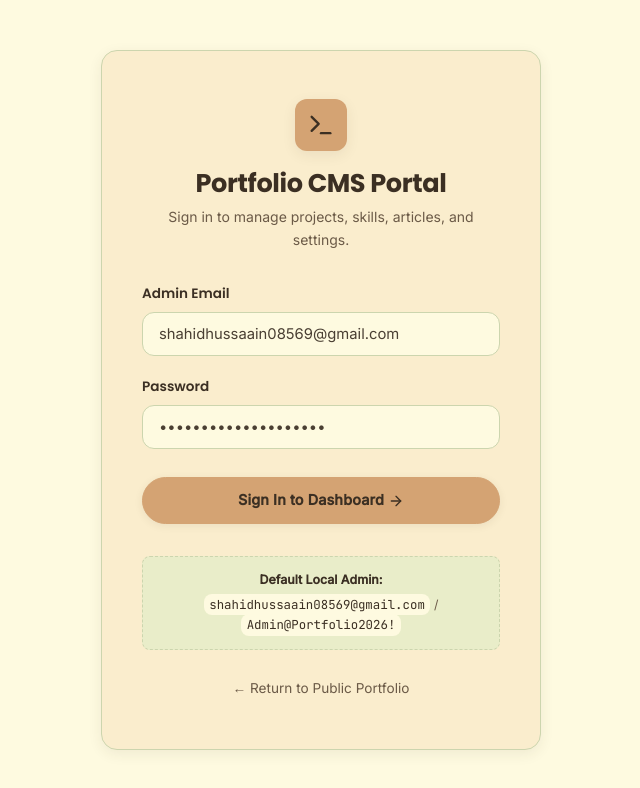
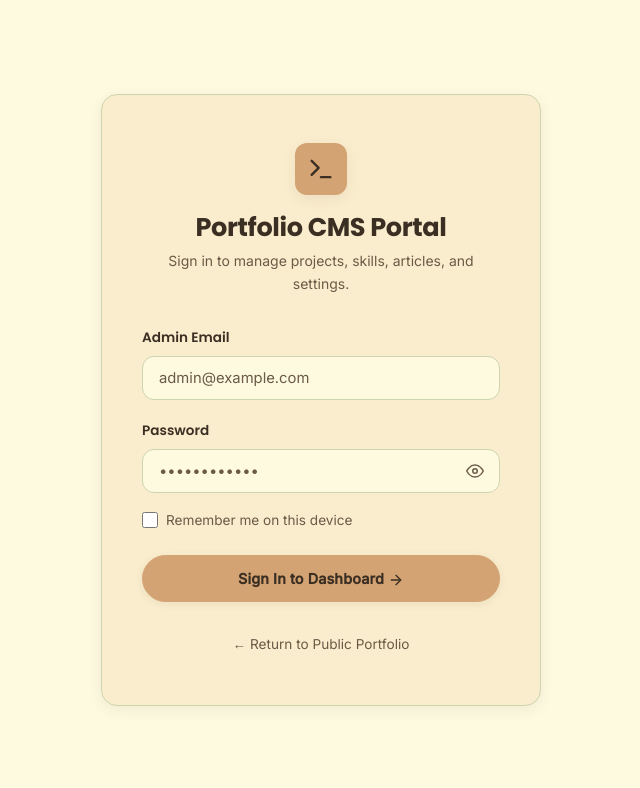
Before and after one commit to shahid08569/shahidPorfolioFrontend, an Angular app: page /admin/login in a window 1280 px wide. Shown: the top 788 px of the page, without its empty margins (319-959 px from the left). Built offline with nearby package versions, Linux system fonts and the light colour scheme.

Commit message:
feat(admin): remove default credentials hint, add password toggle and remember me

```diff
--- a/src/app/features/admin/login/login.component.html
+++ b/src/app/features/admin/login/login.component.html
@@ -24,6 +24,7 @@
           placeholder="admin@example.com"
           class="form-control"
           [class.invalid]="loginForm.get('email')?.invalid && loginForm.get('email')?.touched"
+          autocomplete="email"
         />
         <span class="field-error" *ngIf="loginForm.get('email')?.invalid && loginForm.get('email')?.touched">
           Valid email required.
@@ -32,17 +33,37 @@
 
       <div class="form-group">
         <label for="password" class="form-label">Password</label>
+        <div class="password-input-wrapper">
           <input
             id="password"
-          type="password"
+            [type]="showPassword() ? 'text' : 'password'"
             formControlName="password"
             placeholder="••••••••••••"
             class="form-control"
             [class.invalid]="loginForm.get('password')?.invalid && loginForm.get('password')?.touched"
+            autocomplete="current-password"
           />
+          <button
+            type="button"
+            class="btn-toggle-password"
+            (click)="togglePasswordVisibility()"
+            [attr.aria-label]="showPassword() ? 'Hide password' : 'Show password'"
+            [title]="showPassword() ? 'Hide password' : 'Show password'"
+            tabindex="-1"
+          >
+            <app-icon [name]="showPassword() ? 'eye-off' : 'eye'" [size]="18"></app-icon>
+          </button>
+        </div>
         <span class="field-error" *ngIf="loginForm.get('password')?.invalid && loginForm.get('password')?.touched">
           Password is required.
         </span>
+      </div>
+
+      <div class="form-options">
+        <label class="remember-label">
+          <input type="checkbox" formControlName="rememberMe" class="remember-checkbox" />
+          <span>Remember me on this device</span>
+        </label>
       </div>
 
       <div class="form-actions">
@@ -56,12 +77,6 @@
       </div>
     </form>
 
-    <!-- Seed Credential Helper Notice -->
-    <div class="credential-hint">
-      <span class="hint-label">Default Local Admin:</span>
-      <code>shahidhussaain08569@gmail.com</code> / <code>Admin&#64;Portfolio2026!</code>
-    </div>
-
     <div class="back-home">
       <a routerLink="/" class="home-link">← Return to Public Portfolio</a>
     </div>
--- a/src/app/features/admin/login/login.component.scss
+++ b/src/app/features/admin/login/login.component.scss
@@ -108,8 +108,71 @@
   }
 }
 
+.password-input-wrapper {
+  position: relative;
+  display: flex;
+  align-items: center;
+
+  .form-control {
+    padding-right: 2.75rem;
+  }
+
+  .btn-toggle-password {
+    position: absolute;
+    right: 0.65rem;
+    background: transparent;
+    border: none;
+    color: var(--text-muted);
+    cursor: pointer;
+    display: inline-flex;
+    align-items: center;
+    justify-content: center;
+    padding: 0.35rem;
+    border-radius: $radius-sm;
+    transition: color $transition-fast, transform $transition-fast;
+
+    &:hover {
+      color: var(--text-heading);
+      transform: scale(1.08);
+    }
+
+    &:focus-visible {
+      outline: 2px solid var(--accent);
+    }
+  }
+}
+
+.form-options {
+  margin-top: -0.25rem;
+  margin-bottom: 1.25rem;
+  display: flex;
+  align-items: center;
+
+  .remember-label {
+    display: inline-flex;
+    align-items: center;
+    gap: 0.5rem;
+    font-size: 0.85rem;
+    color: var(--text-muted);
+    cursor: pointer;
+    user-select: none;
+
+    .remember-checkbox {
+      width: 16px;
+      height: 16px;
+      accent-color: var(--accent);
+      cursor: pointer;
+      border-radius: 4px;
+    }
+
+    &:hover {
+      color: var(--text-heading);
+    }
+  }
+}
+
 .form-actions {
-  margin-top: 1.75rem;
+  margin-top: 1.5rem;
 
   .submit-btn {
     width: 100%;
@@ -130,34 +193,8 @@
   }
 }
 
-.credential-hint {
-  margin-top: 2rem;
-  padding: 0.85rem;
-  background: var(--beige);
-  border-radius: $radius-sm;
-  border: 1px dashed var(--border);
-  font-size: 0.775rem;
-  color: var(--text-muted);
-  text-align: center;
-
-  .hint-label {
-    display: block;
-    font-weight: 600;
-    margin-bottom: 0.25rem;
-    color: var(--text-heading);
-  }
-
-  code {
-    background: var(--cornsilk);
-    padding: 0.15rem 0.35rem;
-    border-radius: $radius-sm;
-    color: var(--text-heading);
-    font-family: $font-mono;
-  }
-}
-
 .back-home {
-  margin-top: 1.5rem;
+  margin-top: 1.75rem;
   text-align: center;
 
   .home-link {
--- a/src/app/features/admin/login/login.component.ts
+++ b/src/app/features/admin/login/login.component.ts
@@ -1,5 +1,5 @@
-import { Component, inject, signal } from '@angular/core';
-import { CommonModule } from '@angular/common';
+import { Component, OnInit, inject, signal, PLATFORM_ID } from '@angular/core';
+import { CommonModule, isPlatformBrowser } from '@angular/common';
 import { FormBuilder, FormGroup, Validators, ReactiveFormsModule } from '@angular/forms';
 import { Router, RouterModule } from '@angular/router';
 import { AuthService } from '../../../core/auth/auth.service';
@@ -12,18 +12,39 @@ import { IconComponent } from '../../../shared/components/icon/icon.component';
   templateUrl: './login.component.html',
   styleUrls: ['./login.component.scss'],
 })
-export class AdminLoginComponent {
+export class AdminLoginComponent implements OnInit {
   private readonly fb = inject(FormBuilder);
   private readonly authService = inject(AuthService);
   private readonly router = inject(Router);
+  private readonly platformId = inject(PLATFORM_ID);
+
+  private readonly REMEMBER_EMAIL_KEY = 'shahid_admin_remember_email';
 
   readonly loginForm: FormGroup = this.fb.group({
-    email: ['shahidhussaain08569@gmail.com', [Validators.required, Validators.email]],
-    password: ['Admin@Portfolio2026!', [Validators.required]],
+    email: ['', [Validators.required, Validators.email]],
+    password: ['', [Validators.required]],
+    rememberMe: [false],
   });
 
+  readonly showPassword = signal<boolean>(false);
   readonly isLoading = signal(false);
   readonly errorMessage = signal<string | null>(null);
+
+  ngOnInit(): void {
+    if (isPlatformBrowser(this.platformId)) {
+      const savedEmail = localStorage.getItem(this.REMEMBER_EMAIL_KEY);
+      if (savedEmail) {
+        this.loginForm.patchValue({
+          email: savedEmail,
+          rememberMe: true,
+        });
+      }
+    }
+  }
+
+  togglePasswordVisibility(): void {
+    this.showPassword.update((visible) => !visible);
+  }
 
   onSubmit(): void {
     if (this.loginForm.invalid) {
@@ -34,12 +55,19 @@ export class AdminLoginComponent {
     this.isLoading.set(true);
     this.errorMessage.set(null);
 
-    const { email, password } = this.loginForm.value;
+    const { email, password, rememberMe } = this.loginForm.value;
 
     this.authService.login({ email, password }).subscribe({
       next: (res) => {
         this.isLoading.set(false);
         if (res.success) {
+          if (isPlatformBrowser(this.platformId)) {
+            if (rememberMe) {
+              localStorage.setItem(this.REMEMBER_EMAIL_KEY, email);
+            } else {
+              localStorage.removeItem(this.REMEMBER_EMAIL_KEY);
+            }
+          }
           this.router.navigate(['/admin']);
         } else {
           this.errorMessage.set(res.message || 'Invalid email or password.');
--- a/src/app/shared/components/icon/icon.component.ts
+++ b/src/app/shared/components/icon/icon.component.ts
@@ -157,6 +157,8 @@ export class IconComponent {
         '<svg viewBox="0 0 24 24" fill="none" stroke="currentColor" stroke-width="2" stroke-linecap="round" stroke-linejoin="round"><line x1="12" y1="5" x2="12" y2="19"></line><line x1="5" y1="12" x2="19" y2="12"></line></svg>',
       eye:
         '<svg viewBox="0 0 24 24" fill="none" stroke="currentColor" stroke-width="2" stroke-linecap="round" stroke-linejoin="round"><path d="M1 12s4-8 11-8 11 8 11 8-4 8-11 8-11-8-11-8z"></path><circle cx="12" cy="12" r="3"></circle></svg>',
+      'eye-off':
+        '<svg viewBox="0 0 24 24" fill="none" stroke="currentColor" stroke-width="2" stroke-linecap="round" stroke-linejoin="round"><path d="M17.94 17.94A10.07 10.07 0 0 1 12 20c-7 0-11-8-11-8a18.45 18.45 0 0 1 5.06-5.94M9.9 4.24A9.12 9.12 0 0 1 12 4c7 0 11 8 11 8a18.5 18.5 0 0 1-2.16 3.19m-6.72-1.07a3 3 0 1 1-4.24-4.24"></path><line x1="1" y1="1" x2="23" y2="23"></line></svg>',
       whatsapp:
         '<svg viewBox="0 0 24 24" fill="currentColor"><path d="M17.472 14.382c-.301-.15-1.78-.878-2.056-.978-.276-.1-.477-.15-.678.15-.2.301-.777.978-.953 1.18-.176.2-.352.225-.653.075-.301-.15-1.272-.469-2.423-1.496-.896-.799-1.501-1.787-1.677-2.088-.176-.301-.019-.464.132-.614.136-.135.301-.352.452-.527.151-.176.201-.301.301-.502.1-.2.05-.376-.025-.527-.075-.15-.678-1.633-.929-2.235-.245-.586-.494-.506-.678-.515-.176-.008-.376-.01-.577-.01-.201 0-.527.075-.803.376s-1.054 1.03-1.054 2.511 1.079 2.912 1.23 3.113c.151.2 2.124 3.243 5.146 4.549.719.311 1.281.497 1.719.636.722.23 1.378.197 1.898.12.58-.087 1.78-.727 2.031-1.43.251-.703.251-1.305.176-1.43-.075-.125-.276-.2-.577-.35zm-5.429 7.618h-.005a9.938 9.938 0 0 1-5.06-1.393l-.363-.215-3.761.986 1.003-3.666-.236-.375a9.923 9.923 0 0 1-1.52-5.334c0-5.498 4.474-9.972 9.976-9.972 2.664 0 5.168 1.038 7.051 2.921a9.914 9.914 0 0 1 2.919 7.051c0 5.499-4.474 9.973-9.976 9.973z"/></svg>',
       certificate:
```
Lines whose indentation alone changed are shown as unchanged.
